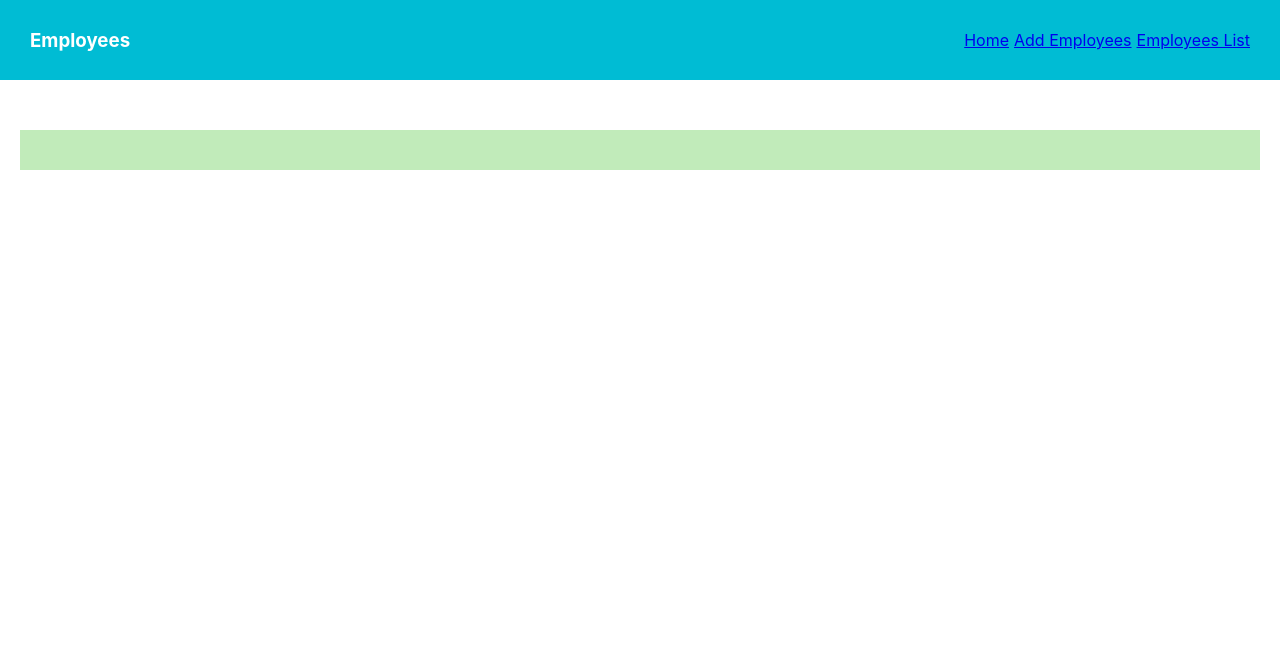
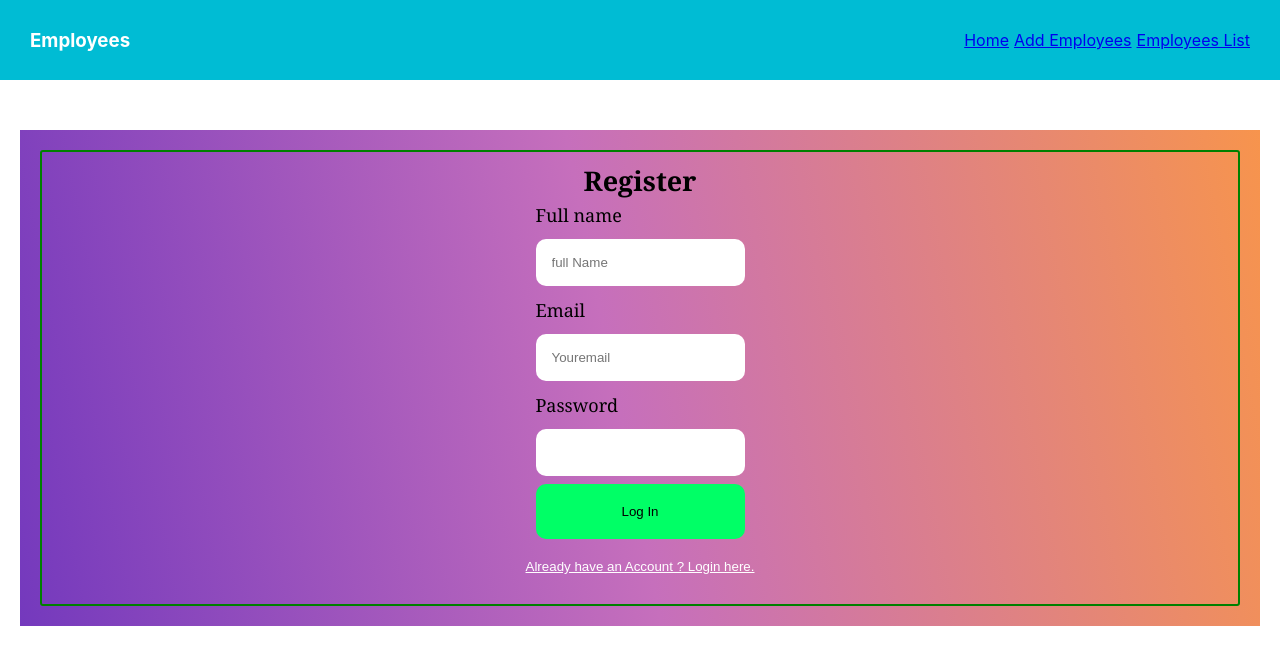
Before and after one commit to AyenewW/employyes_list_app, a React (Create React App) app: page /register in a window 1280 px wide. Shown: the top 664 px of the page. Built offline with nearby package versions, Linux system fonts and the light colour scheme; no server answers.

Commit message:
adding login page

```diff
--- a/src/App.css
+++ b/src/App.css
@@ -3,13 +3,52 @@
 max-width: 1200px;
 margin: 0 auto;
 margin-top: 50px;
+margin-bottom: 100px;
 padding: 20px;
 background-color: #c1ebba;
 font-family: Georgia;
 font-weight:200;
 font-size: large;
+background-image: linear-gradient(79deg, #7439bd, #c66FBC 48%, #F7944D);
+
+
 }
 
 *{
 margin: 0;
 }
+
+
+
+
+
+
+
+
+
+label {
+    text-align: left;
+    padding: 0.25rem 0;
+}
+
+input {
+    margin: 0.5rem 0;
+    padding: 1rem;
+    border: none;
+    border-radius: 10px;
+}
+
+button {
+    border: none;
+    background-color: rgb(0, 255, 102);
+    padding: 20px;
+    border-radius: 10px;
+    cursor: pointer;
+
+}
+
+.link-btn {
+    background: none;
+    color: white;
+    text-decoration: underline;
+}
--- a/src/App.js
+++ b/src/App.js
@@ -5,8 +5,13 @@ import Home from './Components/Home'
 import Employees from './Components/Employees'
 import { BrowserRouter, Routes, Route } from 'react-router-dom'
 import NavBar from './Components/NavBar'
-
+import Register from './Components/Register';
+import Login from './Components/Login';
 function App() {
+   const [currentFORM, SetCurrentForm] = useState('login')
+   const toggleForm =(formName)=>{
+    SetCurrentForm(formName);
+   }
   const [employees, setEmployees] = useState([0])
   useEffect(() => {
     fetch(`https://lit-dusk-21328.herokuapp.com/api/employees/allemployees`)
@@ -16,7 +21,7 @@ function App() {
         setEmployees(data)
       })
   }, [])
-
+  currentFORM === 'login' ? <Login onFormSwitch={toggleForm}/> : <Register onFormSwitch={toggleForm}/>
   const [employeeDetail, setEmployeeDetail] = useState({
     id: 1,
     image: "https://images.pexels.com/photos/1212984/pexels-photo-1212984.jpeg?auto=compress&cs=tinysrgb&w=600",
@@ -31,7 +36,11 @@ function App() {
   return (
     <BrowserRouter>
       <NavBar />
+      {/* {
+          currentFORM === 'login' ? <Login onFormSwitch={toggleForm}/> : <Register onFormSwitch={toggleForm}/>
+        } */}
       <div className="container">
+
         <Routes>
           <Route path="/" element={<Home />} />
           <Route path="/add-Employees" element={<Form />} />
@@ -41,14 +50,13 @@ function App() {
               <Employees
                 setEmployeeDetail={setEmployeeDetail}
                 employeeDetail={employeeDetail}
-                employees={employees}
-              />
-            }
-          />
+                employees={employees} />} />
+          <Route path="/login" element={<Login />} />
+          <Route path="/register" element={<Register />} />
         </Routes>
       </div>
     </BrowserRouter>
   )
 }
 
-export default App
+export default App;
--- a/src/Components/EmployeeDetail.js
+++ b/src/Components/EmployeeDetail.js
@@ -1,6 +1,6 @@
 import React from "react";
-const EmployeeDetail = ({employeeDetail}) => {
-return(
+const EmployeeDetail = ({ employeeDetail }) => {
+  return (
     <div style={styledEmployeeDetailpage}>
       <div style={styledEmployeeDetailItem}>
         <img
@@ -11,8 +11,8 @@ alt={employeeDetail.image}
 
         <div>
 
-<h4 style={{margin:"0"}}>{employeeDetail.name}</h4>
-<p style={{margin:0}}>{employeeDetail.occupation}</p>
+          <h4 style={{ margin: "0" }}>{employeeDetail.name}</h4>
+          <p style={{ margin: 0 }}>{employeeDetail.occupation}</p>
         </div>
       </div>
       <div>
@@ -21,43 +21,52 @@ alt={employeeDetail.image}
           <li>
             <h3>Call Office</h3>
             <p>{employeeDetail.callOffice} </p>
+            <div style={alignlift} > {">"} </div>
           </li>
         </ul>
 
         <ul style={styledUI}>
           <li>
+
             <h3>Call Mobile</h3>
             <p>{employeeDetail.callMobile}</p>
+            <div style={alignlift} > {">"} </div>
           </li>
         </ul>
-
         <ul style={styledUI}>
           <li>
             <h3>SMS</h3>
             <p>{employeeDetail.sms}</p>
+            <div style={alignlift} > {">"} </div>
           </li>
         </ul>
-
         <ul style={styledUI}>
           <li>
             <h3>Email</h3>
             <p>{employeeDetail.email}</p>
+            <div style={alignlift} > {">"} </div>
           </li>
         </ul>
       </div>
     </div>
   )
 }
-const styledImage ={
+const alignlift = {
+  padding: "3px 2px",
+  margin: "10px 10px",
+  marginLeft: "450px",
+  color: 'blue',
+}
+const styledImage = {
   width: "80px",
-      height:"80px",
-      borderRadius:"50%",
-      margin:'5px'
+  height: "80px",
+  borderRadius: "50%",
+  margin: '5px'
 
 
 };
 
-  const styledEmployeeDetailItem={
+const styledEmployeeDetailItem = {
 
   display: 'flex',
   gap: '15px',
@@ -71,7 +80,7 @@ const styledImage ={
 const styledEmployeeDetailpage = {
   display: 'flex',
   flexDirection: 'column',
-//gap: '10px',
+  gap: '10px',
   border: '2px solid #f4f4f4',
   margin: '10px',
   //borderRadius: '5px',
--- a/src/Components/Home.js
+++ b/src/Components/Home.js
@@ -1,8 +1,9 @@
 import React from "react";
+import { Link } from "react-router-dom";
 
 function Home() {
     return (
-        <div style={bodystyle}>
+        <div>
             <h1>Welcome To the EmployeePage</h1>
             <p> Types of employees:
                 Full-Time Employees.
@@ -18,45 +19,17 @@ function Home() {
                 a former/new/prospective employee
                 a senior/experienced employee
             </p>
-            <div>
-
-                <div>Login
-                    <input
-                        style={styledpassword}
-                        type="password"
-                        placeholder="Enter PassWord"
-                    />
-                </div>
-                <div>Register
-                    <button style={styledregister} type="button">
-                        Submit
-                    </button>
-                </div>
+            <div style={styledcontainer}>
+                <div><Link to ='/login'>Login</Link></div>
+                <div><Link to ='/register'>Register</Link></div>
             </div>
         </div>
     );
 
 }
-
-const styledregister = {
-    borderRadius: "10px",
-    backgroundColor: "blue",
-    color: "white",
-    padding: "5px 7px",
-    margin: '10px',
-};
-
-const styledpassword = {
-    //display: 'flex',
-    gap: '5px',
-    margin: '10px',
-    padding: '1px 5px',
-    borderRadius:'5px',
-}
-const bodystyle = {
-    //display: 'flex',
-   margin: '10px',
-    padding: '2px 2px'
-
+const styledcontainer={
+    collor:'red',
+    TextDecoration:'noon',
+    margin:'30px',
 }
 export default Home;
--- /dev/null
+++ b/src/Components/Login.js
@@ -0,0 +1,55 @@
+import React from 'react'
+import { useState } from 'react'
+
+function Login(props) {
+    const [email, setEmail] = useState('');
+    const [pass, setPass] = useState('');
+    const [employeesData, setEmployeesData] = useState({
+        username: "",
+        password: "",
+    })
+    const handleChange = (event) => {
+        const updatedUserData = {
+            ...employeesData, [event.target.name]: event.target.value,
+        };
+        setEmployeesData(updatedUserData);
+    }
+
+    const handleSubmit = (event) => {
+        event.preventDefault()
+    }
+    return (
+        <div style={authformcontainer}>
+            <h2>Login</h2>
+            <form style={loginform} onSubmit={handleSubmit} >
+                <label htmlFor='email'>Email</label>
+                <input value={email} onChange={(e) => setEmail(e.target.value)} type='email' placeholder='Youremail' name='email' />
+                <label htmlFor='password'>Password</label>
+                <input value={pass} onChange={(e) => setPass(e.target.value)} type='password' placeholder='' id='name' name='password' />
+                <button type='submit' >Log In</button>
+            </form>
+            <button className='link-btn'  onClick={()=> props.onFormSwitch ('register')} > Don't have an Account ? Register here.</button>
+        </div>
+
+    )
+}
+
+const authformcontainer = {
+   textAlign: 'center',
+   display: 'flex',
+    border: " green solid 2px ",
+    borderRadius: "3px",
+     padding: "5px",
+    flexDirection: 'column',
+
+}
+
+
+const loginform = {
+    textAlign: 'center',
+    display: 'flex',
+    justifyContent: 'center',
+   flexDirection: 'column',
+   padding:'10px',
+}
+ export default Login
--- /dev/null
+++ b/src/Components/Register.js
@@ -0,0 +1,61 @@
+import React from 'react'
+import {useState} from "react";
+
+function Register (props) {
+    const [email,setEmail] =useState('');
+    const [pass,setPass] =useState('');
+    const [name,setName]  = useState();
+    const [employeesData, setEmployeesData] = useState ({
+    })
+      const handleChange = (event) => {
+        const updatedUserData = {
+          ...employeesData, [event.target.name]: event.target.value,
+        };
+        setEmployeesData(updatedUserData);
+      }
+      function handleSubmit (event) {
+        event.preventDefault();
+        fetch("https://lit-dusk-21328.herokuapp.com/api/employees/addemployees", {
+          method: JSON.stringify(employeesData),
+          headers: {
+            "Content-Type": "application/json",
+          },
+        });
+      }
+
+    return (
+        <div style={authformcontainer}>
+            <h2>Register</h2>
+        <form style={loginform} onSubmit={handleSubmit} >
+            <label htmlFor='name'>Full name</label>
+            <input value={name}name='name' id='name'placeholder='full Name' onChange = {handleChange}/>
+            <label htmlfor='email'>Email</label>
+            <input value={email}onChange={(e)=>setEmail(e.target.value)} type='email'placeholder='Youremail'name='email'/>
+            <label htmlfor='password'>Password</label>
+            <input value={pass}onChange={(e)=>setPass(e.target.value)} type='password'placeholder='' id='name'name='password'/>
+            <button type='submit' >Log In</button>
+            </form>
+            <button className='link-btn' onClick={()=> props.onFormSwitch ('login')}> Already have an Account ? Login here.</button>
+            </div>
+    )
+  };
+
+const authformcontainer={
+    textAlign: 'center',
+   display: 'flex',
+    border: " green solid 2px ",
+    borderRadius: "3px",
+     padding: "10px",
+       alignItems: 'center',
+     flexDirection: 'column',
+}
+
+const loginform={
+
+        textAlign: 'center',
+        display: 'flex',
+
+        justifyContent: 'center',
+       flexDirection: 'column',
+    }
+export default Register
--- a/src/index.js
+++ b/src/index.js
@@ -2,16 +2,11 @@ import React from 'react';
 import ReactDOM from 'react-dom/client';
 import './index.css';
 import App from './App';
-import reportWebVitals from './reportWebVitals';
+
 
 const root = ReactDOM.createRoot(document.getElementById('root'));
 root.render(
-  <React.StrictMode>
+
     <App />
-  </React.StrictMode>
+
 );
-
-// If you want to start measuring performance in your app, pass a function
-// to log results (for example: reportWebVitals(console.log))
-// or send to an analytics endpoint. Learn more: https://bit.ly/CRA-vitals
-reportWebVitals();
```
Lines whose indentation alone changed are shown as unchanged.
